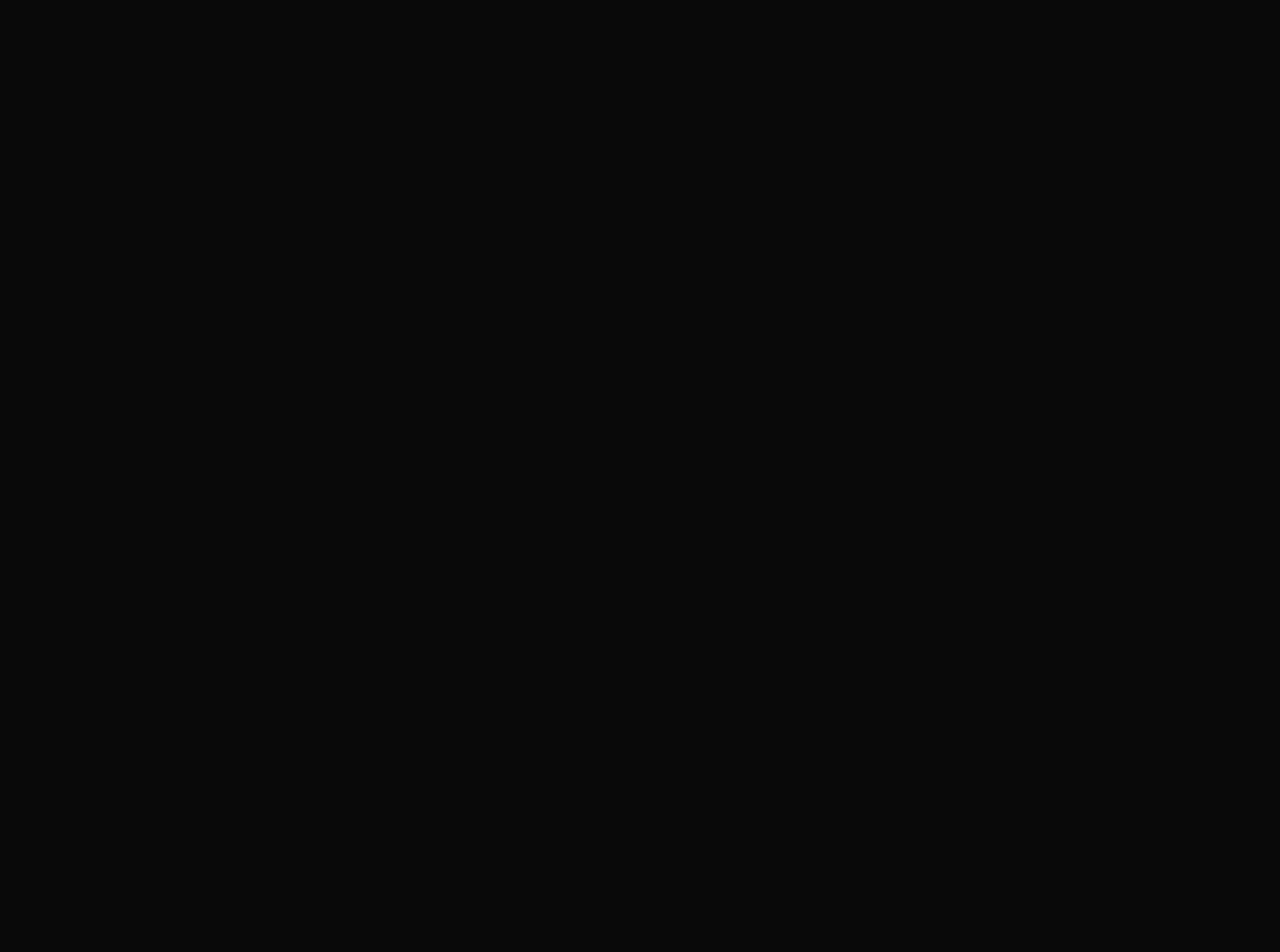
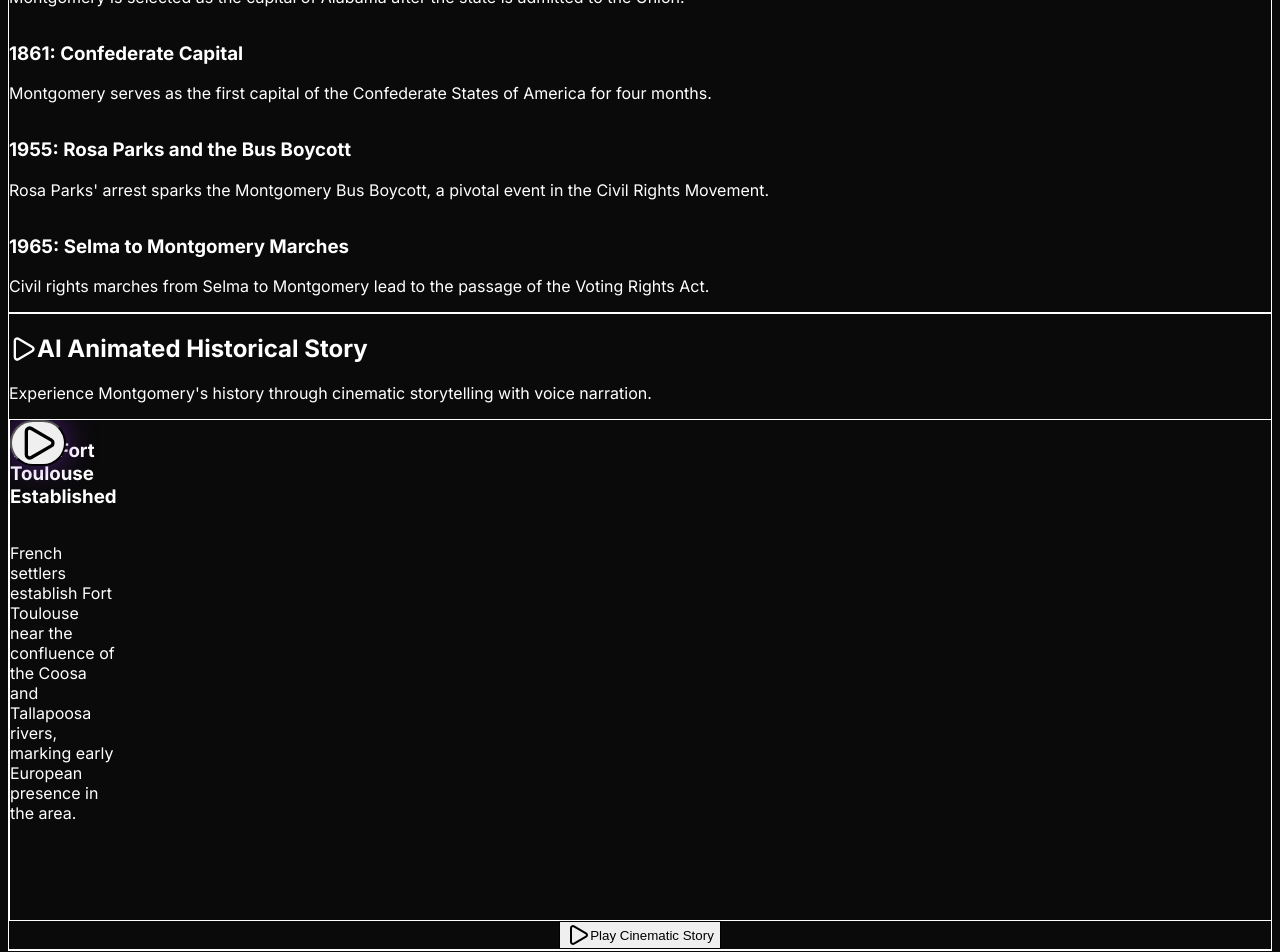
Before and after one commit to RyanMorgue/GenAI.worksHackathon-Montgomery_Atlas, a Next.js app: page /history in a window 1280 px wide. Shown: the part 1340-2292 px from the top of the page. Before the commit the page ends 1197 px from the top, so only its background shows below. Built offline with nearby package versions, Linux system fonts and the light colour scheme.

Commit message:
Build AI Copilot chat interface and Historical storytelling system - connect chat to API, add timeline, animated story player with narration

```diff
--- a/app/history/page.tsx
+++ b/app/history/page.tsx
@@ -1,15 +1,18 @@
 'use client';
 
 import { useState } from 'react';
-import { BookOpen, Play, Pause, MapPin, Volume2 } from 'lucide-react';
+import { BookOpen, Play, Pause, MapPin, Volume2, Clock } from 'lucide-react';
 
 import { landmarks } from '@/data/landmarks';
+import { historicalEvents } from '@/data/historicalEvents';
 
 
 
 export default function HistoryPage() {
     const [activeLocation, setActiveLocation] = useState(landmarks[0]);
     const [isPlayingTTS, setIsPlayingTTS] = useState(false);
+    const [isStoryPlaying, setIsStoryPlaying] = useState(false);
+    const [currentScene, setCurrentScene] = useState(0);
 
     // Web Speech API for TTS
     const handleTTS = () => {
@@ -29,6 +32,37 @@ export default function HistoryPage() {
             window.speechSynthesis.speak(utterance);
             setIsPlayingTTS(true);
         }
+    };
+
+    // Animated Story Player
+    const handleStoryPlay = () => {
+        if (isStoryPlaying) {
+            window.speechSynthesis.cancel();
+            setIsStoryPlaying(false);
+            setCurrentScene(0);
+        } else {
+            setIsStoryPlaying(true);
+            setCurrentScene(0);
+            playScene(0);
+        }
+    };
+
+    const playScene = (sceneIndex: number) => {
+        if (sceneIndex >= historicalEvents.length) {
+            setIsStoryPlaying(false);
+            setCurrentScene(0);
+            return;
+        }
+
+        setCurrentScene(sceneIndex);
+        const event = historicalEvents[sceneIndex];
+        const utterance = new SpeechSynthesisUtterance(event.narration);
+        utterance.rate = 0.8;
+        utterance.pitch = 0.7;
+        utterance.onend = () => {
+            setTimeout(() => playScene(sceneIndex + 1), 2000); // Pause between scenes
+        };
+        window.speechSynthesis.speak(utterance);
     };
 
     return (
@@ -108,6 +142,77 @@ export default function HistoryPage() {
                     </div>
                 </div>
             </div>
+
+            {/* Historical Timeline */}
+            <div className="glass-panel p-8 rounded-3xl border border-amber-500/20">
+                <h2 className="text-2xl font-extrabold text-white mb-6 flex items-center gap-3">
+                    <Clock size={28} className="text-amber-400" />
+                    Montgomery Historical Timeline
+                </h2>
+                <div className="relative">
+                    <div className="absolute left-8 top-0 bottom-0 w-0.5 bg-amber-500/30"></div>
+                    {historicalEvents.map((event, index) => (
+                        <div key={event.year} className="relative flex items-start mb-8 ml-8">
+                            <div className="absolute -left-8 w-4 h-4 bg-amber-500 rounded-full border-4 border-[#0a0a0b]"></div>
+                            <div className="ml-6">
+                                <h3 className="text-xl font-bold text-white">{event.year}: {event.title}</h3>
+                                <p className="text-zinc-300 mt-2">{event.description}</p>
+                            </div>
+                        </div>
+                    ))}
+                </div>
+            </div>
+
+            {/* AI Animated Historical Story */}
+            <div className="glass-panel p-8 rounded-3xl border border-purple-500/20 relative overflow-hidden">
+                <div className="absolute top-0 right-0 w-64 h-64 bg-purple-500/10 rounded-full blur-3xl -mr-20 -mt-20"></div>
+                <div className="relative z-10">
+                    <h2 className="text-2xl font-extrabold text-white mb-6 flex items-center gap-3">
+                        <Play size={28} className="text-purple-400" />
+                        AI Animated Historical Story
+                    </h2>
+                    <p className="text-zinc-400 mb-6">Experience Montgomery's history through cinematic storytelling with voice narration.</p>
+
+                    {/* Story Player */}
+                    <div className="relative w-full h-[500px] rounded-2xl overflow-hidden mb-6 border border-white/10">
+                        {historicalEvents.map((event, index) => (
+                            <div
+                                key={event.year}
+                                className={`absolute inset-0 transition-opacity duration-1000 ${currentScene === index ? 'opacity-100' : 'opacity-0'}`}
+                                style={{ backgroundImage: `url('${event.image}')`, backgroundSize: 'cover', backgroundPosition: 'center' }}
+                            >
+                                <div className="absolute inset-0 bg-black/50 flex flex-col justify-end p-8">
+                                    <h3 className="text-3xl font-extrabold text-white mb-2">{event.year}: {event.title}</h3>
+                                    <p className="text-zinc-200 text-lg leading-relaxed">{event.description}</p>
+                                </div>
+                            </div>
+                        ))}
+                        {!isStoryPlaying && (
+                            <div className="absolute inset-0 bg-black/60 flex items-center justify-center">
+                                <button
+                                    onClick={handleStoryPlay}
+                                    className="w-20 h-20 rounded-full bg-purple-500/80 text-white flex items-center justify-center backdrop-blur-sm hover:scale-110 hover:bg-purple-500 transition-all shadow-[0_0_30px_rgba(147,51,234,0.5)]"
+                                >
+                                    <Play size={40} className="ml-2" />
+                                </button>
+                            </div>
+                        )}
+                    </div>
+
+                    <div className="flex justify-center">
+                        <button
+                            onClick={handleStoryPlay}
+                            className={`flex items-center gap-3 px-8 py-4 rounded-xl font-bold transition-all shadow-lg ${isStoryPlaying ? 'bg-red-500/20 text-red-400 border border-red-500/30' : 'bg-purple-600 hover:bg-purple-500 text-white border border-purple-500/30'}`}
+                        >
+                            {isStoryPlaying ? (
+                                <><Pause size={24} /> Stop Story</>
+                            ) : (
+                                <><Play size={24} /> Play Cinematic Story</>
+                            )}
+                        </button>
+                    </div>
+                </div>
+            </div>
         </div>
     );
 }
--- a/app/page.tsx
+++ b/app/page.tsx
@@ -1,6 +1,6 @@
 'use client';
 
-import { useState } from 'react';
+import { useState, useEffect } from 'react';
 import BusinessDiscovery from '@/components/BusinessDiscovery';
 import FinanceDashboard from '@/components/FinanceDashboard';
 import { Mic, Send, Bot } from 'lucide-react';
@@ -27,21 +27,30 @@ export default function Home() {
     }
   };
 
-  const handleAsk = () => {
+  const handleAsk = async () => {
     if (!query.trim()) return;
 
     setChatLog(prev => [...prev, { role: 'user', text: query }]);
     const currentQuery = query;
     setQuery('');
 
-    // Stub AI response since backend LLM might be missing keys
-    setTimeout(() => {
-      let reply = "Here is some information regarding Montgomery. Based on your request, I recommend checking the discovery module below.";
-      if (currentQuery.toLowerCase().includes('perfect day')) {
-        reply = "Here is your perfect day in Montgomery: \nMorning: Coffee at Prevail Union.\nAfternoon: Visit the Legacy Museum and grab lunch at Chris' Hot Dogs.\nEvening: Walk along the Riverfront and dine at Central.";
+    try {
+      const response = await fetch('/api/chat', {
+        method: 'POST',
+        headers: { 'Content-Type': 'application/json' },
+        body: JSON.stringify({ prompt: currentQuery }),
+      });
+      const data = await response.json();
+      if (data.type === 'itinerary') {
+        setChatLog(prev => [...prev, { role: 'copilot', text: data.text }]);
+        // TODO: Handle itinerary display on map
+      } else {
+        setChatLog(prev => [...prev, { role: 'copilot', text: data.text }]);
       }
-      setChatLog(prev => [...prev, { role: 'copilot', text: reply }]);
-    }, 1000);
+    } catch (error) {
+      console.error('Chat error:', error);
+      setChatLog(prev => [...prev, { role: 'copilot', text: 'Sorry, I encountered an error. Please try again.' }]);
+    }
   };
 
   const handleKeyDown = (e: React.KeyboardEvent<HTMLInputElement>) => {
--- /dev/null
+++ b/data/historicalEvents.ts
@@ -0,0 +1,45 @@
+export interface HistoricalEvent {
+    year: number;
+    title: string;
+    description: string;
+    image: string;
+    narration: string;
+}
+
+export const historicalEvents: HistoricalEvent[] = [
+    {
+        year: 1717,
+        title: "Fort Toulouse Established",
+        description: "French settlers establish Fort Toulouse near the confluence of the Coosa and Tallapoosa rivers, marking early European presence in the area.",
+        image: "/bg-landmark.png",
+        narration: "In 1717, French explorers and settlers established Fort Toulouse, a trading post that became a key outpost in the French colony of Louisiana. This fort represented the first significant European settlement in what would become Montgomery."
+    },
+    {
+        year: 1819,
+        title: "Montgomery Becomes State Capital",
+        description: "Montgomery is selected as the capital of Alabama after the state is admitted to the Union.",
+        image: "/bg-landmark.png",
+        narration: "Following Alabama's admission to the Union in 1819, Montgomery was chosen as the state capital due to its central location and strategic position along the Alabama River. This decision shaped the city's future as a political and economic hub."
+    },
+    {
+        year: 1861,
+        title: "Confederate Capital",
+        description: "Montgomery serves as the first capital of the Confederate States of America for four months.",
+        image: "/bg-landmark.png",
+        narration: "In February 1861, Montgomery became the temporary capital of the Confederate States of America. Jefferson Davis was inaugurated here, and the city played a crucial role in the early days of the American Civil War."
+    },
+    {
+        year: 1955,
+        title: "Rosa Parks and the Bus Boycott",
+        description: "Rosa Parks' arrest sparks the Montgomery Bus Boycott, a pivotal event in the Civil Rights Movement.",
+        image: "/bg-landmark.png",
+        narration: "On December 1, 1955, Rosa Parks refused to give up her seat on a Montgomery bus, sparking the Montgomery Bus Boycott. This 381-day protest, led by Dr. Martin Luther King Jr., became a landmark event in the American Civil Rights Movement."
+    },
+    {
+        year: 1965,
+        title: "Selma to Montgomery Marches",
+        description: "Civil rights marches from Selma to Montgomery lead to the passage of the Voting Rights Act.",
+        image: "/bg-landmark.png",
+        narration: "In 1965, the Selma to Montgomery marches brought national attention to voting rights issues. These peaceful protests, met with violence at the Edmund Pettus Bridge, ultimately led to the passage of the Voting Rights Act of 1965."
+    }
+];
```
